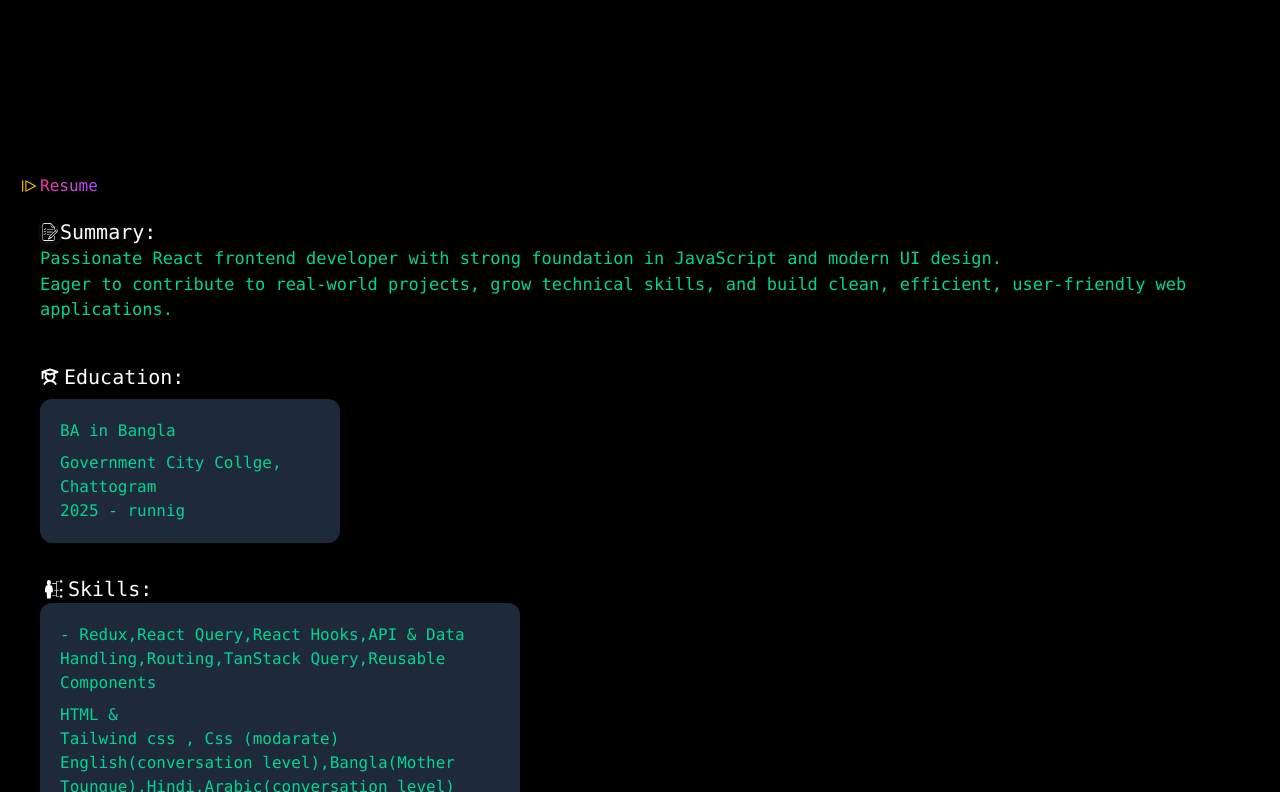
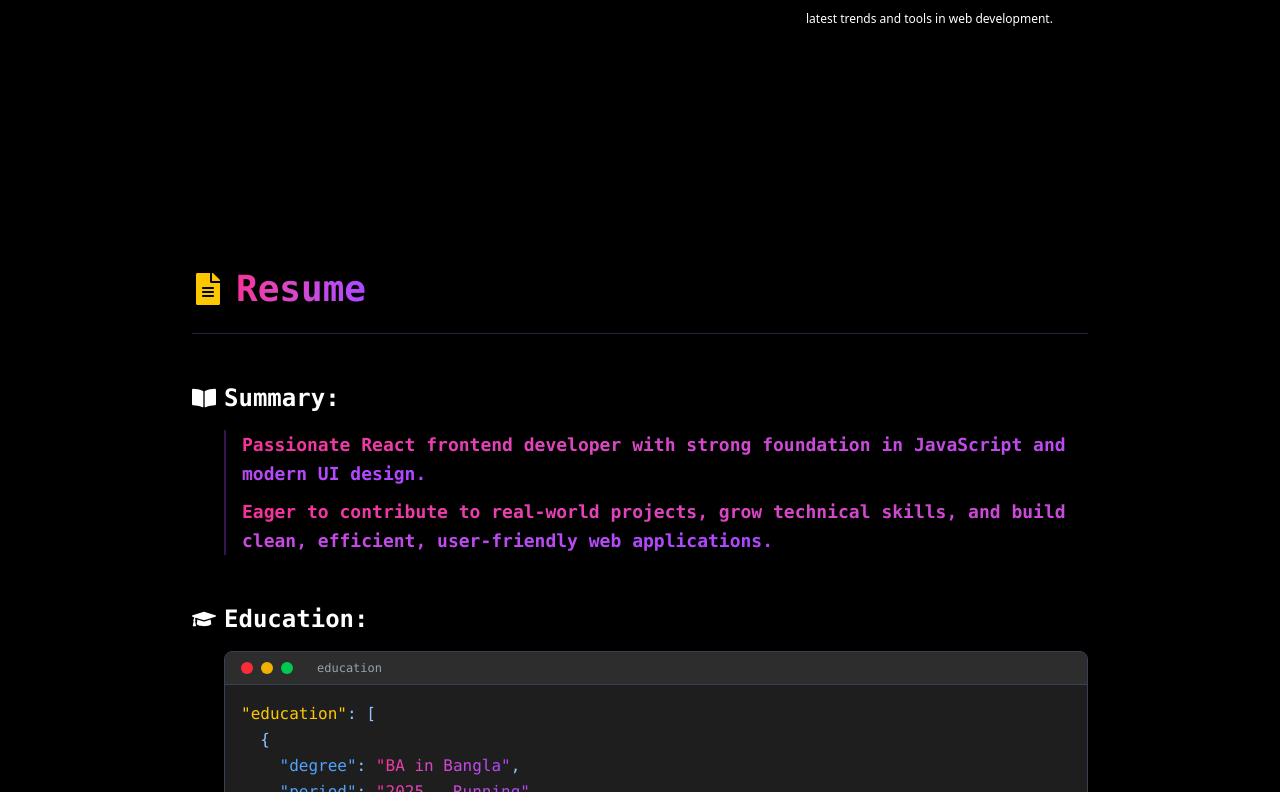
Before and after one commit to abdurrahmantushar/abdurPortFolio, a React (Vite) app: page / in a window 1280 px wide. Shown: the part 2008-2800 px from the top of the page. Built offline with nearby package versions, Linux system fonts and the light colour scheme.

Commit message:
improve changes

```diff
--- a/src/components/App.jsx
+++ b/src/components/App.jsx
@@ -3,10 +3,9 @@ import { About } from "./about"
 import { Body } from "./Details"
 import { Navbar } from "./navbar"
 import { Services } from "./services"
-import { Resume } from "./resume"
 import { Projects } from "./projects"
 import { Contact } from "./contact"
-
+import {Resume} from './resume'
 export const Components =()=>{
     return(
         <div>
--- a/src/components/resume.jsx
+++ b/src/components/resume.jsx
@@ -1,70 +1,171 @@
+import React from 'react';
+import { FaFileAlt, FaGraduationCap, FaWrench, FaBolt, FaBookOpen } from "react-icons/fa";
 
-import { RxResume } from "react-icons/rx";
-import { PiStudentBold } from "react-icons/pi";
-import { GiSkills } from "react-icons/gi";
+const resumeData = {
+  header: {
+    title: "Resume"
+  },
+  summary: {
+    title: "Summary",
+    content: [
+      "Passionate React frontend developer with strong foundation in JavaScript and modern UI design.",
+      "Eager to contribute to real-world projects, grow technical skills, and build clean, efficient, user-friendly web applications."
+    ]
+  },
+  education: [
+    {
+      degree: "BA in Bangla",
+      period: "2025 - Running",
+      institution: "National University"
+    }
+  ],
+  skills: {
+    techStack: [
+      "Redux, React Query, React Hooks",
+      "API & Data Handling, Routing",
+      "TanStack Query, Reusable Components",
+      "HTML & Tailwind CSS, CSS (Moderate)"
+    ],
+    languages: "English (Conversation), Bangla (Native), Hindi, Arabic (Conversation)"
+  },
+  strengths: [
+    {
+      id: 1,
+      title: "Problem Solving",
+      description: "Able to analyze issues logically and debug errors effectively during project development."
+    },
+    {
+      id: 2,
+      title: "Team Leadership",
+      description: "Can collaborate effectively in group projects and communicate clearly."
+    },
+    {
+      id: 3,
+      title: "Adaptability",
+      description: "Comfortable adopting new tools and technologies fast — learned React ecosystem in a short time."
+    }
+  ]
+};
 
-import exam from  '../assets/exam.png'
-import determination from  '../assets/determination.png'
-export const Resume =()=>{
 
-    return(
-        <div className="h-[975px] lg:h-[900px] bg-black ">
-            <div className=" text-x flex text-yellow-400  p-5 gap-1 ">
-                <RxResume className=" mt-1"/>
-                <p className="  font-mono gap-5 bg-gradient-to-r from-pink-500 to-purple-500 text-transparent bg-clip-text"> Resume</p>
+const SectionTitle = ({ icon: Icon, title }) => (
+  <div className="flex items-center gap-2 mb-4">
+    {Icon && <Icon className="w-6 h-6 text-white" />}
+    <h2 className="text-xl md:text-2xl font-mono text-white font-bold">
+      {title}:
+    </h2>
+  </div>
+);
+
+const GradientText = ({ text, className = "" }) => (
+  <span className={`bg-gradient-to-r from-pink-500 to-purple-500 text-transparent bg-clip-text font-semibold ${className}`}>
+    {text}
+  </span>
+);
+
+const CodeEditorWindow = ({ title, children }) => (
+  <div className="w-full rounded-lg overflow-hidden border border-gray-700 bg-[#1e1e1e] shadow-2xl my-4">
+    <div className="bg-[#2d2d2d] px-4 py-2 flex items-center gap-2 border-b border-gray-700">
+      <div className="flex gap-2">
+        <div className="w-3 h-3 rounded-full bg-red-500"></div>
+        <div className="w-3 h-3 rounded-full bg-yellow-500"></div>
+        <div className="w-3 h-3 rounded-full bg-green-500"></div>
+      </div>
+      <span className="ml-4 text-xs text-gray-400 font-mono">{title}</span>
+    </div>
+    <div className="p-4 overflow-x-auto">
+      <pre className="font-mono text-sm md:text-base leading-relaxed text-blue-300">
+        {children}
+      </pre>
+    </div>
+  </div>
+);
+
+
+export const  Resume=()=> {
+  return (
+    <div className="min-h-screen bg-black text-white p-4 md:p-10 font-mono selection:bg-pink-500 selection:text-white">
+      <div className="max-w-4xl mx-auto">
+
+        <header className="flex items-center gap-3 mb-12 border-b border-gray-800 pb-6">
+          <FaFileAlt className="w-8 h-8 text-yellow-400" />
+          <h1 className="text-3xl md:text-4xl font-bold">
+            <GradientText text={resumeData.header.title} />
+          </h1>
+        </header>
+
+        <div className="space-y-12">
+
+          <section className="animate-fade-in-up">
+            <SectionTitle icon={FaBookOpen} title={resumeData.summary.title} />
+            <div className="ml-0 md:ml-8 border-l-2 border-purple-500/30 pl-4">
+              {resumeData.summary.content.map((line, index) => (
+                <p key={index} className="text-sm md:text-lg leading-relaxed mb-2">
+                  <GradientText text={line} />
+                </p>
+              ))}
             </div>
-            <div className=" font-mono ml-10">
-                <h1 className="flex text-white font-mono text-xl">
-                <img src={exam}
-                className="w-[20px] h-[20px] mt-1 object-cover rounded shadow-sm filter invert text-white"
-                alt="photo"
-                />
-                Summary:</h1>
-                <p className=" text-emerald-400 lg:text-[17px] text-[11px]">Passionate React frontend developer with strong foundation in JavaScript and modern UI design. </p>
-                <p className=" text-emerald-400 lg:text-[17px] text-[11px]">Eager to contribute to real-world projects, grow technical skills, and build clean, efficient, user-friendly web applications.</p>
+          </section>
+
+
+          <section>
+            <SectionTitle icon={FaGraduationCap} title="Education" />
+            <div className="ml-0 md:ml-8">
+              <CodeEditorWindow title="education">
+                <span className="text-yellow-400">"education"</span>: [<br/>
+                {resumeData.education.map((edu, index) => (
+                  <React.Fragment key={index}>
+                    {'  '}&#123;<br/>
+                    {'    '}<span className="text-blue-400">"degree"</span>: <span className="bg-gradient-to-r from-pink-500 to-purple-500 text-transparent bg-clip-text">"{edu.degree}"</span>,<br/>
+                    {'    '}<span className="text-blue-400">"period"</span>: <span className="bg-gradient-to-r from-pink-500 to-purple-500 text-transparent bg-clip-text">"{edu.period}"</span>,<br/>
+                    {'    '}<span className="text-blue-400">"institution"</span>: <span className="bg-gradient-to-r from-pink-500 to-purple-500 text-transparent bg-clip-text">"{edu.institution}"</span><br/>
+                    {'  '}&#125;{index < resumeData.education.length - 1 ? ',' : ''}<br/>
+                  </React.Fragment>
+                ))}
+                ]
+              </CodeEditorWindow>
             </div>
-            <div className=" mt-10 font-mono" >
-                <h1 className="gap-1 flex ml-10 text-xl text-white  font-mono  pb-2">
-                <PiStudentBold  className=" mt-1"/>
-                Education:</h1>
-                <div className="grid md:grid-cols-2 gap-6">
-                    <div className="bg-gray-800 w-[300px] ml-10 p-5 rounded-xl shadow-lg hover:scale-105 transition-transform">
-                    <h2 className="text-x  text-emerald-400 mb-2">BA in Bangla</h2>
-                    <p className="text-emerald-400">Government City Collge, Chattogram</p>
-                    <p className="text-emerald-400">2025 - runnig</p>
-                    </div>
+          </section>
+
+          <section>
+            <SectionTitle icon={FaWrench} title={resumeData.skills.title} />
+            <div className="ml-0 md:ml-8">
+              <CodeEditorWindow title="skills">
+                <span className="text-yellow-400">"skills"</span>: &#123;<br/>
+                {'  '}<span className="text-blue-400">"techStack"</span>: [<br/>
+                {resumeData.skills.techStack.map((skill, index) => (
+                  <React.Fragment key={index}>
+                    {'    '}<span className="bg-gradient-to-r from-pink-500 to-purple-500 text-transparent bg-clip-text">"{skill}"</span>
+                    {index < resumeData.skills.techStack.length - 1 ? ',' : ''}<br/>
+                  </React.Fragment>
+                ))}
+                {'  '}],<br/>
+                {'  '}<span className="text-blue-400">"languages"</span>: <span className="bg-gradient-to-r from-pink-500 to-purple-500 text-transparent bg-clip-text">"{resumeData.skills.languages}"</span><br/>
+                &#125;
+              </CodeEditorWindow>
+            </div>
+          </section>
+          <section>
+            <SectionTitle icon={FaBolt} title="Strengths" />
+            <div className="ml-0 md:ml-8 grid gap-6">
+              {resumeData.strengths.map((strength) => (
+                <div key={strength.id} className="group">
+                  <h3 className="text-white text-lg font-bold flex items-center gap-2">
+                    <span className="w-2 h-2 rounded-full bg-gradient-to-r from-pink-500 to-purple-500 group-hover:w-4 transition-all duration-300"></span>
+                    {strength.title}-
+                  </h3>
+                  <p className="mt-1 pl-4 text-sm md:text-lg">
+                    <GradientText text={strength.description} />
+                  </p>
                 </div>
+              ))}
             </div>
-            <div className=" font-mono text-emerald-400 mt-8">
-                <h1 className=" text-white text-xl ml-11 flex gap-1">
-                    <GiSkills className=" mt-1"/>
-                    Skills:</h1>
-                 <div >
-                    <div className="bg-gray-800 lg:w-[480px] ml-10 p-5 rounded-xl shadow-lg hover:scale-105 transition-transform">
-                    <h2 className="lg:text-[16px]  text-[12px]  text-emerald-400 mb-2 lg:ml-0 ml-0 "> - Redux,React Query,React Hooks,API & Data Handling,Routing,TanStack Query,Reusable Components</h2>
-                    <p className="lg:text-[16px] text-[12px] text-emerald-400 lg:ml-0 ml-0">HTML &</p>
-                    <p className="lg:text-[16px]  text-[12px] text-emerald-400 lg:ml-0 ml-0">Tailwind css , Css (modarate)</p>
-                    <p className="lg:text-[16px]  text-[12px] text-emerald-400 lg:ml-0 ml-0">English(conversation level),Bangla(Mother Toungue),Hindi,Arabic(conversation level)</p>
-                    </div>
-                </div>
-            </div>
+          </section>
 
-            <div className=" font-mono ml-10 mt-8">
-                <h1 className="flex text-white font-mono text-xl">
-                <img src={determination}
-                className="w-[20px] h-[20px] mt-1 object-cover rounded shadow-sm filter invert text-white pr-1"
-                alt="photo"
-                />
-                Strengths:</h1>
-                <p className=" text-white">Problem Solving-</p>
-                <p className=" text-emerald-400">Able to analyze issues logically and debug errors effectively during
-                project development.</p>
-                <p className=" text-white">Team Leadership-</p>
-                <p className=" text-emerald-400">Can collaborate effectively in group projects and communicate clearly.</p>
-                <p className=" text-white">Adaptability-</p>
-                <p className=" text-emerald-400">Comfortable adopting new tools and technologies fast — learned
-                React ecosystem in a short time.</p>
-            </div>
         </div>
-    )
+
+
+      </div>
+    </div>
+  );
 }
```
Also changed, not shown: src/components/Details.jsx (+28 -14 lines).
